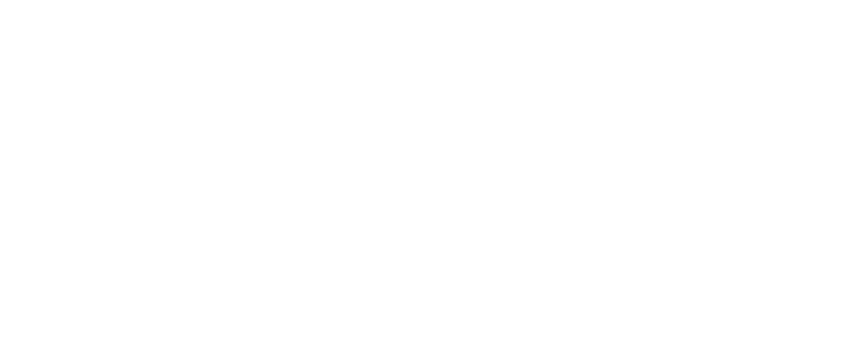
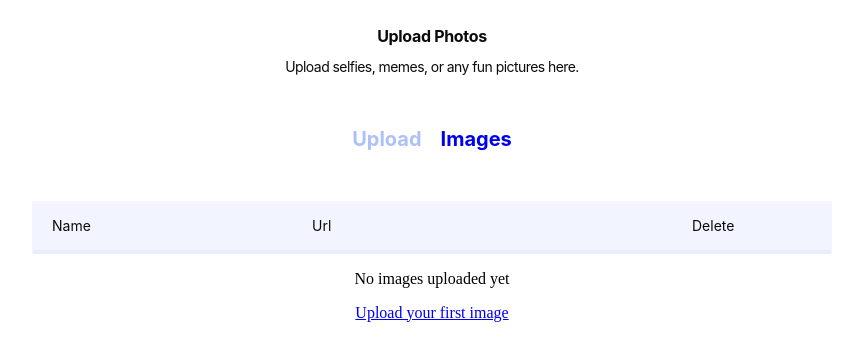
Before and after one commit to OxoTHuk2010/image_hosting, a plain HTML site: page images.html in a window 1280 px wide. Shown: the whole page, without its empty margins (208-1071 px from the left). Drawn offline with Linux system fonts and the light colour scheme.

Commit message:
доработка сайта

```diff
--- a/css/images.css
+++ b/css/images.css
@@ -0,0 +1,95 @@
+body {
+    margin: 0;
+    padding: 0;
+    background: #fff;
+    text-align: center;
+}
+
+.container > .header {
+    margin-top: 30px;
+}
+
+.header > h1 {
+    font-family: var(--font-family);
+    font-weight: 700;
+    font-size: 16px;
+    line-height: 87%;
+    letter-spacing: -0.02em;
+    color: #0b0b0b;
+}
+
+.header > h2 {
+    font-family: var(--font-family);
+    font-weight: 400;
+    font-size: 14px;
+    line-height: 150%;
+    letter-spacing: -0.04em;
+    color: #0b0b0b;
+}
+
+.content {
+    margin-top: 50px;
+}
+
+.choose{
+    display: flex;
+    justify-content: center;
+    gap: 19px;
+}
+
+.choose > a {
+    font-family: var(--font-family);
+    font-weight: 700;
+    font-size: 20px;
+    text-decoration: none;
+    transition: color 0.3s ease-in-out;
+}
+
+.text_upload {
+    color: #adc0f8;
+}
+
+.text_images {
+    color: #0060ff;
+}
+
+.text_upload:hover, .text_images:hover {
+    opacity: 0.8;
+}
+
+.images-container {
+    margin-top: 50px;
+    max-width: 800px;
+    margin-left: auto;
+    margin-right: auto;
+    background-attachment: #fff;
+}
+
+.images-header {
+    display: grid;
+    grid-template-columns: 2fr 3fr 1fr;
+    gap: 20px;
+    padding: 16px 20px;
+    background-color: #f2f5ff;
+    font-family: var(--font-family);
+    font-family: var(--font-family);
+    font-weight: 400;
+    font-size: 14px;
+    color: #0b0b0b;
+}
+
+.header-name, .header-url, .header-delete {
+    text-align: left;
+}
+
+.images-list {
+    border: 2px solid #E8EEFF;
+    border-radius: 8px;
+    overflow: hidden;
+}
+
+.image-item {
+    display: grid;
+    grid-template-columns: 2fr 3fr 1fr;
+    gap: 20px;
+}
--- a/images.html
+++ b/images.html
@@ -0,0 +1,49 @@
+<!DOCTYPE html>
+<html lang="en">
+<head>
+    <meta charset="UTF-8">
+    <meta name="viewport" content="width=device-width, initial-scale=1.0">
+    <title>Image Gallery</title>
+    <link rel="stylesheet" href="css/style.css">
+    <link rel="stylesheet" href="css/images.css">
+</head>
+<body>
+    <div class="container">
+        <div class="header">
+            <h1>Upload Photos</h1>
+            <h2>Upload selfies, memes, or any fun pictures here.</h2>
+        </div>
+        <div class="content">
+            <div class="choose">
+                <a href="upload_form.html" class="text_upload">Upload</a>
+                <a href="images.html" class="text_image">Images</a>
+            </div>
+        </div>
+
+        <!--Список изображений-->
+
+        <div class="images-container">
+            <div class="images-header">
+                <div class="header-name">Name</div>
+                <div class="header-url">Url</div>
+                <div class="header-delete">Delete</div>
+            </div>
+            <!--Здесь будут добавлены изображения динамически-->
+            <div class="images-list" id="images-list">
+                <!--Сюда будем подгружать изображения динамически через js-->
+            </div>
+
+            <!--Пустое состояние-->
+            <div id="empty-state" class="empty-state" style="display: none;">
+                <p>No images uploaded yet</p>
+                <a href="upload_form.html">Upload your first image</a>
+            </div>
+
+
+        </div>
+    </div>
+
+    <script src="js/storage.js"></script>
+    <script src="js/images-list.js"></script>
+</body>
+</html>
--- /dev/null
+++ b/js/images-list.js
@@ -0,0 +1,79 @@
+//Получим иконку для файла
+
+function getFileIcon(filename){
+    const ext = filename.split('.').pop().toLowerCase()
+    const icons = {'jpg': '📷', 'png': '📷', 'jpeg': '📷', 'gif': '🎥'}
+    return icons[ext] || '🗂️'
+}
+
+
+//Создание эдемент изображения
+
+function createImageItem(image){
+    const item = document.createElement('div')
+    item.className = 'image-item'
+    item.dataset.id = image.id
+
+    const shotUrl = image.url.substring(0, 50) + '...'
+    const icon = getFileIcon(image.name)
+
+    item.innerHTML = `
+
+    <div class = 'image-name'>
+        <div class = 'image-icon'>${icon}</div>
+        <span title = "${image.name}">${image.name}</span>
+    </div>
+
+    <div class = "image-url-wrapper">
+    <a href = "${image.url}" class = "image-url" target = "_blank" title = "${image.url}">${shotUrl}</a>
+    </div>
+
+    <div class = "image-delete">
+    <button class = 'delete-btn' onclick ="deleteImageById(${image.id})">
+    🗑️
+    </button>
+    </div>
+
+    `
+    return item
+ }
+
+ function showImages(){
+    const images = getAllImages()
+    const list = document.getElementById('images-list')
+    const empty = document.getElementById('empty-state')
+
+    if(images.length === 0){
+        list.innerHTML = '';
+        empty.style.display = 'block'
+        return
+    }
+    empty.style.display = 'none'
+
+    list.innerHTML = ''
+    images.forEach(image => {
+        list.appendChild(createImageItem(image))
+    });
+ }
+
+
+
+function deleteImageById(id){
+    const list = document.getElementById('images-list')
+    deleteImage(id)
+    const item = document.querySelector(`[data-id="${id}"]`)
+    const empty = document.getElementById('empty-state')
+
+    console.log(item)
+    if(item){
+        item.style.display = 'none'
+       if(getAllImages().length === 0){
+         empty.style.display = 'block'
+       }
+
+    }
+}
+
+
+
+ document.addEventListener('DOMContentLoaded', showImages)
--- a/js/upload.js
+++ b/js/upload.js
@@ -33,7 +33,7 @@
 }
 
 async function handleFile(file){
-    if(!file || validateFile(file)) return;
+    if(!file || !validateFile(file)) return;
 
     showStatus('Uploading....', 'info')
 
```
Also changed, not shown: css/upload_style.css (+8 -1 lines).
